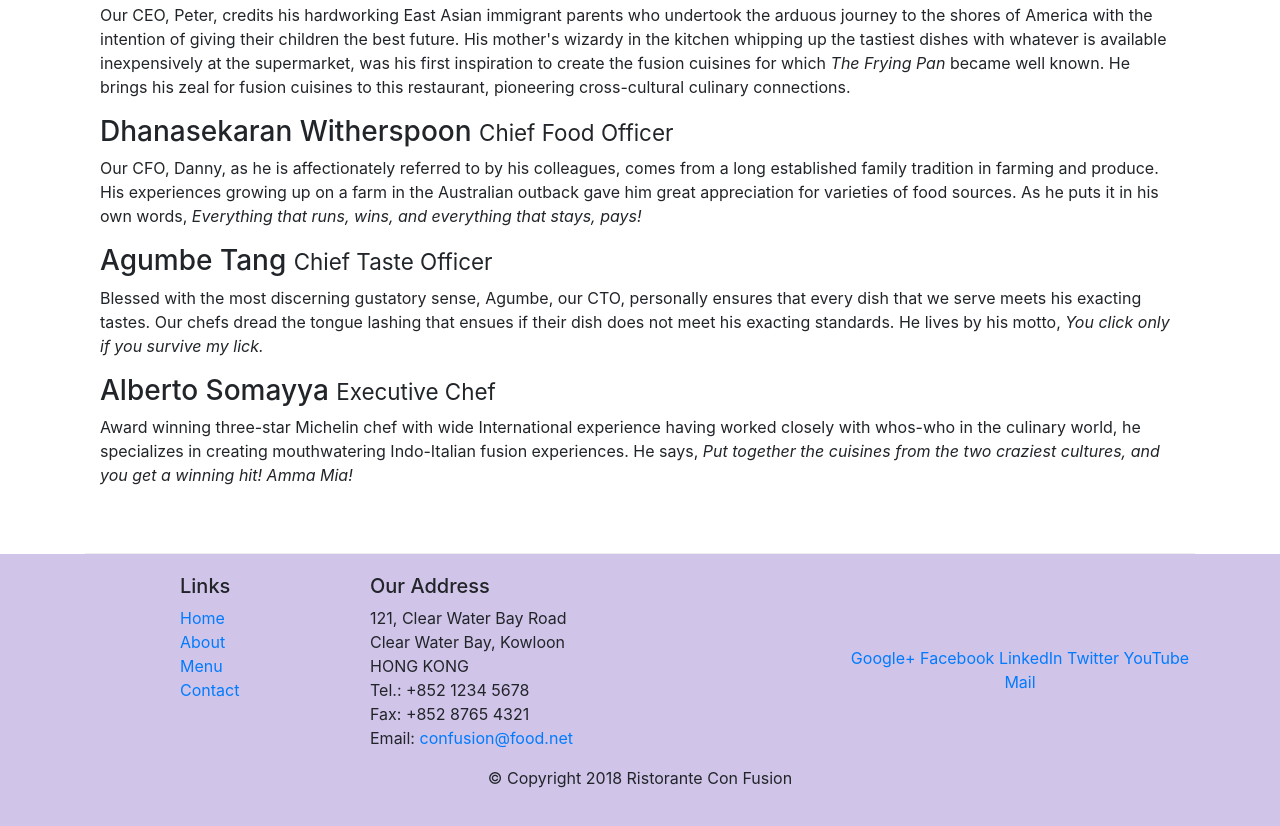
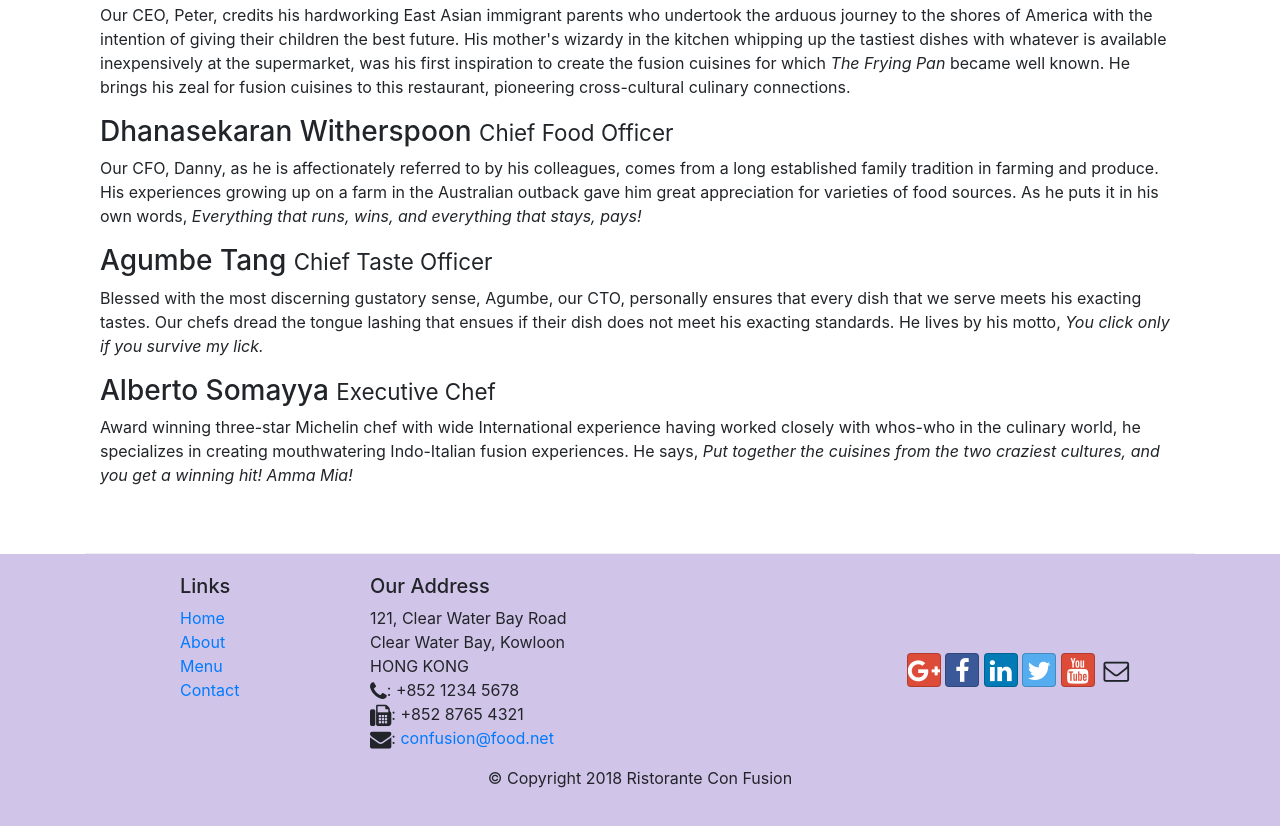
Before and after one commit to joshinasla/bootstrap, a website: page aboutus.html in a window 1280 px wide. Shown: the part 950-1776 px from the top of the page. Drawn offline with nearby package versions, Linux system fonts and the light colour scheme.

Commit message:
icon and bootstrap-social

```diff
--- a/aboutus.html
+++ b/aboutus.html
@@ -8,6 +8,8 @@
 
     <!-- Bootstrap CSS -->
     <link rel="stylesheet" href="node_modules/bootstrap/dist/css/bootstrap.min.css">
+    <link rel="stylesheet" href="node_modules/font-awesome/css/font-awesome.min.css">
+    <link rel="stylesheet" href="node_modules/bootstrap-social/bootstrap-social.css">
     <link rel="stylesheet" href="css/style.css">
     <title>Ristorante Con Fusion: About Us</title>
 
@@ -22,10 +24,14 @@
             <a class="navbar-brand mr-auto" href="/index.html">Ristorante Con Fusion</a>
             <div class="collapse navbar-collapse" id="Navbar">
                 <ul class="navbar-nav mr-auto">
-                    <li class="nav-item"><a class="nav-link" href="/index.html">Home</a></li>
-                    <li class="nav-item active"><a class="nav-link" href="#">About</a></li>
-                    <li class="nav-item"><a class="nav-link" href="#">Menu</a></li>
-                    <li class="nav-item"><a class="nav-link" href="#">Contact</a></li>
+                    <li class="nav-item"><a class="nav-link" href="/index.html"><span class="fa fa-home fa-lg"></span>
+                            Home</a></li>
+                    <li class="nav-item active"><a class="nav-link" href="#"><span class="fa fa-info fa-lg"></span>
+                            About</a></li>
+                    <li class="nav-item"><a class="nav-link" href="#"><span class="fa fa-list fa-lg"></span> Menu</a>
+                    </li>
+                    <li class="nav-item"><a class="nav-link" href="#"><span class="fa fa-address-card fa-lg"></span>
+                            Contact</a></li>
                 </ul>
             </div>
         </div>
@@ -124,19 +130,24 @@
                         121, Clear Water Bay Road<br>
                         Clear Water Bay, Kowloon<br>
                         HONG KONG<br>
-                        Tel.: +852 1234 5678<br>
-                        Fax: +852 8765 4321<br>
-                        Email: <a href="mailto:confusion@food.net">confusion@food.net</a>
+                        <i class="fa fa-phone fa-lg"></i>: +852 1234 5678<br>
+                        <i class="fa fa-fax fa-lg"></i>: +852 8765 4321<br>
+                        <i class="fa fa-envelope fa-lg"></i>: <a href="mailto:confusion@food.net">confusion@food.net</a>
                     </address>
                 </div>
                 <div class="col-12 col-sm-4 align-self-center">
                     <div class="text-center">
-                        <a href="http://google.com/+">Google+</a>
-                        <a href="http://www.facebook.com/profile.php?id=">Facebook</a>
-                        <a href="http://www.linkedin.com/in/">LinkedIn</a>
-                        <a href="http://twitter.com/">Twitter</a>
-                        <a href="http://youtube.com/">YouTube</a>
-                        <a href="mailto:">Mail</a>
+                        <a class="btn btn-social-icon btn-google" href="http://google.com/+"><i
+                                class="fa fa-google-plus fa-lg"></i></a>
+                        <a class="btn btn-social-icon btn-facebook" href="http://www.facebook.com/profile.php?id="><i
+                                class="fa fa-facebook fa-lg"></i></a>
+                        <a class="btn btn-social-icon btn-linkedin" href="http://www.linkedin.com/in/"><i
+                                class="fa fa-linkedin fa-lg"></i></a>
+                        <a class="btn btn-social-icon btn-twitter" href="http://twitter.com/"><i
+                                class="fa fa-twitter fa-lg"></i></a>
+                        <a class="btn btn-social-icon btn-google" href="http://youtube.com/"><i
+                                class="fa fa-youtube fa-lg"></i></a>
+                        <a class="btn btn-social-icon" href="mailto:"><i class="fa fa-envelope-o fa-lg"></i></a>
                     </div>
                 </div>
             </div>
--- a/package.json
+++ b/package.json
@@ -16,6 +16,8 @@
   "dependencies": {
     "@popperjs/core": "^2.4.4",
     "bootstrap": "^4.5.0",
+    "bootstrap-social": "^5.1.1",
+    "font-awesome": "^4.7.0",
     "jquery": "^3.5.1",
     "popper.js": "^1.16.0"
   }
```
Also changed, not shown: index.html (+24 -13 lines), 1 other file.
